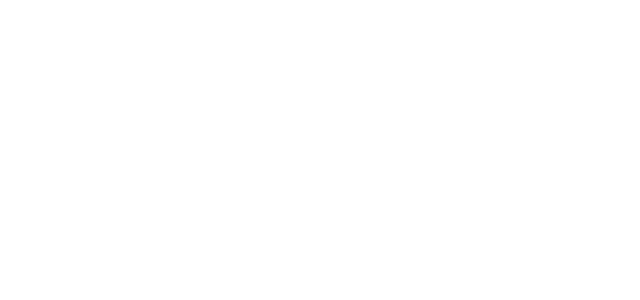
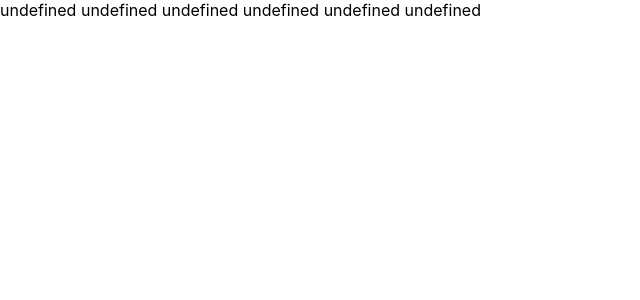
Before and after one commit to LobjoisDylan/CT-Square, a React (Create React App) app in the folder client/: page /affichage/1 in a window 1280 px wide. Shown: the top 300 px of the page, without its empty margins (0-640 px from the left). Built offline with nearby package versions, Linux system fonts and the light colour scheme; no server answers.

Commit message:
voir le profil d'un contact avec un bug (undefined) au chargement de la page

```diff
--- a/client/src/Affichage.js
+++ b/client/src/Affichage.js
@@ -1,12 +1,31 @@
-import React from 'react';
-import './Style/App.css';
+import React, { Component } from 'react'
 
-function App() {
-  return (
-    <div className="App">
-        <p>Hello</p>
-    </div>
-  );
+class Affichage extends Component {
+
+    constructor() {
+        super();
+        this.state = {
+           affichage: [],
+        }
+    }
+
+    componentDidMount = () => {
+        var id = window.location.href.split("/");
+        fetch(`http://localhost:8000/affichage/${id[4]}`)
+        .then(res => res.json())
+        .then((result) => {
+            this.setState({ affichage: result });
+            console.log(this.state.affichage);
+        })
+    }
+
+    render() {
+        return (
+            <div className="affichage">
+                {this.state.affichage === "undefined" ? "Chargement" : this.state.affichage.id + " " + this.state.affichage.nom + " " + this.state.affichage.prenom + " " + this.state.affichage.telephone + " " + this.state.affichage.email + " " + this.state.affichage.note}
+            </div>
+        )
+    }
 }
 
-export default App;
+export default Affichage
--- a/client/src/Component/Contacts.js
+++ b/client/src/Component/Contacts.js
@@ -27,7 +27,7 @@ class Contacts extends Component {
                     return(
                         <div key={index}>
                             {contact.id + " " + contact.nom + " " + contact.prenom + " " + contact.telephone + " " + contact.email + " " + contact.note}
-                            <Link to="/affichage">Voir le contact</Link>
+                            <Link to={`/affichage/${contact.id}`}>Voir le contact</Link>
                         </div>
                     )
                 })}
--- a/client/src/index.js
+++ b/client/src/index.js
@@ -10,7 +10,7 @@ const Root = () => (
     <BrowserRouter>
         <Switch>
            <Route exact path='/' component={ App } />
-           <Route exact path='/affichage' component={ Affichage } />
+           <Route exact path='/affichage/:id' component={ Affichage } />
         </Switch>
     </BrowserRouter>
 )
```
